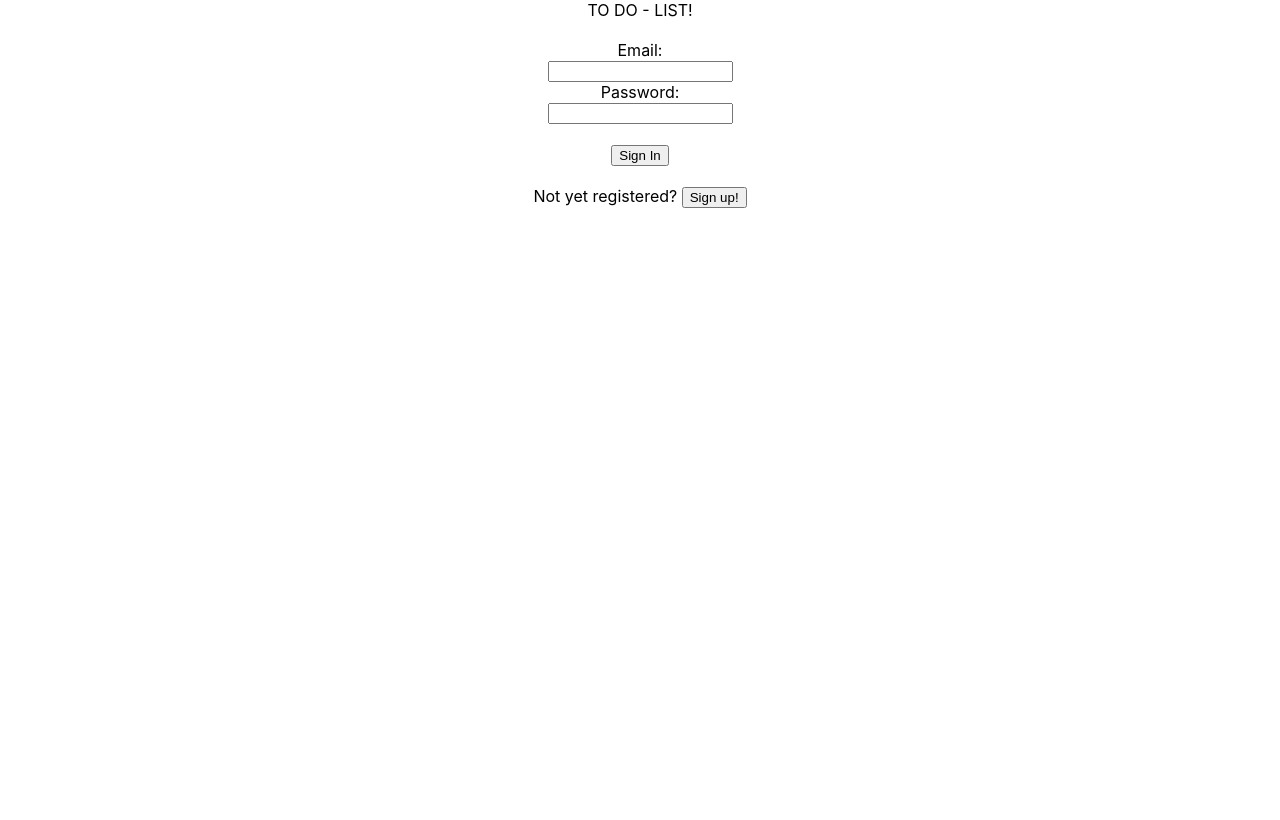
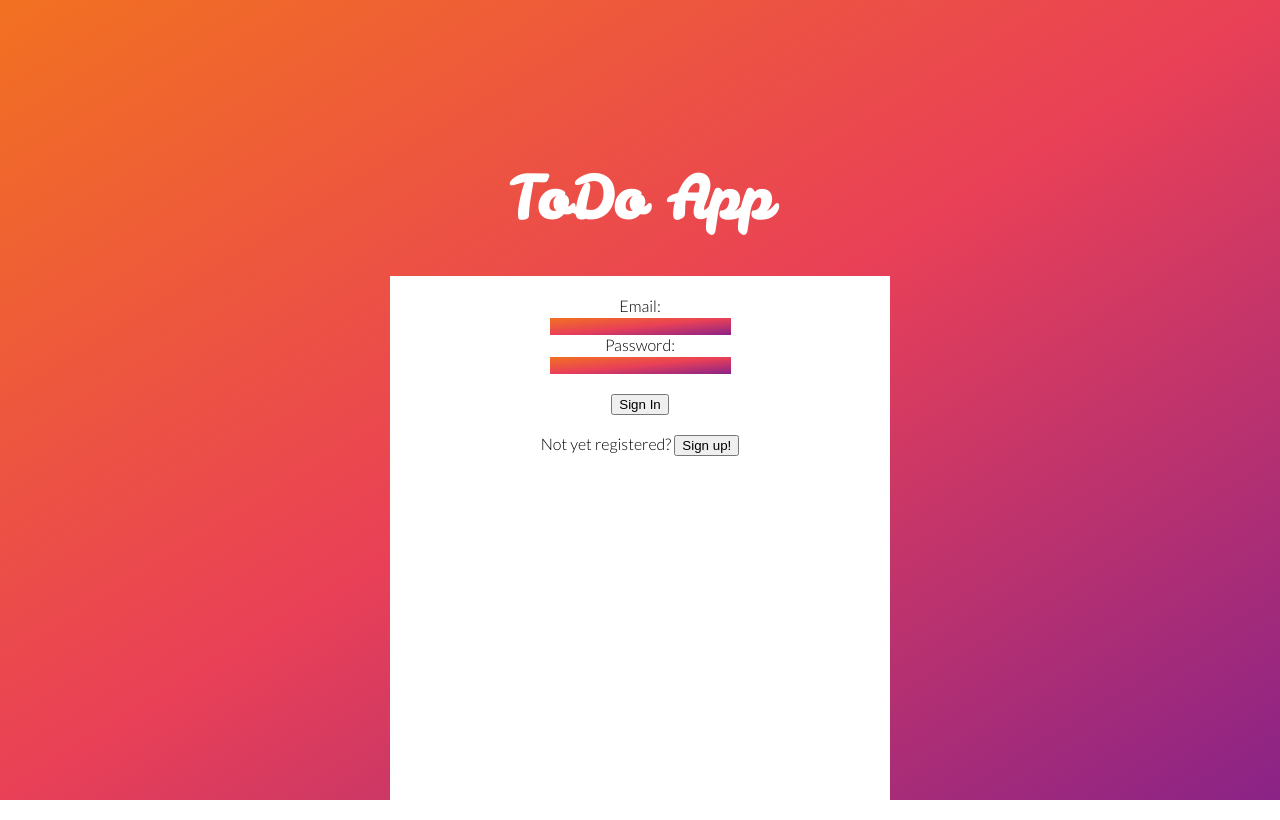
Before and after one commit to luisa-k/to-do-list-app, a React (Create React App) app: page /tasks in a window 1280 px wide. Built offline with nearby package versions, Linux system fonts and the light colour scheme; no server answers.

Commit message:
Added styles and updated the authentication process

```diff
--- a/package.json
+++ b/package.json
@@ -3,6 +3,9 @@
   "version": "0.1.0",
   "private": true,
   "dependencies": {
+    "@fortawesome/fontawesome-svg-core": "^1.2.36",
+    "@fortawesome/free-solid-svg-icons": "^5.15.4",
+    "@fortawesome/react-fontawesome": "^0.1.16",
     "@testing-library/jest-dom": "^5.14.1",
     "@testing-library/react": "^11.2.7",
     "@testing-library/user-event": "^12.8.3",
--- a/src/App.css
+++ b/src/App.css
@@ -1,12 +1,66 @@
+@import url("https://fonts.googleapis.com/css2?family=Lato:wght@100;300&family=Leckerli+One&display=swap");
+body {
+  height: 100vh;
+  font-family: "Lato", sans-serif;
+}
+h1,
+h2,
+h3,
+h4 {
+  font-family: "Leckerli One", cursive;
+}
+#root {
+  display: flex;
+  flex-direction: column;
+  justify-content: center;
+  align-items: center;
+  height: 100%;
+  background: #8a2387; /* fallback for old browsers */
+  background: -webkit-linear-gradient(
+    to bottom right,
+    #f27121,
+    #e94057,
+    #8a2387
+  ); /* Chrome 10-25, Safari 5.1-6 */
+  background: linear-gradient(
+    to bottom right,
+    #f27121,
+    #e94057,
+    #8a2387
+  ); /* W3C, IE 10+/ Edge, Firefox 16+, Chrome 26+, Opera 12+, Safari 7+ */
+}
+.App h1 {
+  color: white;
+  font-size: 58px;
+}
 .App {
+  height: 70vh;
+  width: 500px;
   text-align: center;
 }
-
+.AppContainer {
+  width: 100%;
+  height: 68vh;
+  overflow-y: auto;
+  background-color: white;
+  padding: 20px;
+  box-sizing: border-box;
+}
 .App-logo {
   height: 40vmin;
   pointer-events: none;
 }
-
+.signIn input[type="email"],
+.signIn input[type="password"] {
+  border: none;
+  background: -webkit-linear-gradient(
+    to bottom right,
+    #f27121,
+    #e94057,
+    #8a2387
+  ); /* Chrome 10-25, Safari 5.1-6 */
+  background: linear-gradient(to bottom right, #f27121, #e94057, #8a2387);
+}
 @media (prefers-reduced-motion: no-preference) {
   .App-logo {
     animation: App-logo-spin infinite 20s linear;
@@ -28,6 +82,32 @@
   color: #61dafb;
 }
 
+.Buttons-task {
+  display: flex;
+  justify-content: center;
+  flex-direction: column;
+  width: 40px;
+}
+.Buttons-task button,
+.Buttons-task a {
+  width: 100%;
+  height: 33%;
+  border: none;
+  cursor: pointer;
+}
+.Buttons-task button.editBtn {
+  height: 100%;
+  background-color: #f27121;
+  color: white;
+}
+.Buttons-task button.deleteBtn {
+  background-color: #e94057;
+  color: white;
+}
+.Buttons-task button.checkBtn {
+  background-color: #8a2387;
+  color: white;
+}
 @keyframes App-logo-spin {
   from {
     transform: rotate(0deg);
--- a/src/App.js
+++ b/src/App.js
@@ -45,9 +45,10 @@ class App extends Component {
   };
 
   loadTasks = (data) => {
+    console.log(data);
     data.sort((a, b) => {
-      const aDate = new Date(a.date + " " + a.time);
-      const bDate = new Date(b.date + " " + b.time);
+      const aDate = new Date(a.duedate + " " + a.time);
+      const bDate = new Date(b.duedate + " " + b.time);
 
       return bDate.getTime() - aDate.getTime();
     });
@@ -68,7 +69,21 @@ class App extends Component {
   updateloggedIn = (update) => {
     this.setState({ loggedIn: update });
   };
-
+  fetchTasks = () => {
+    fetch("http://localhost:5000/tasks", {
+      method: "post",
+      headers: { "Content-Type": "application/json" },
+      credentials: "include",
+      body: JSON.stringify({
+        createdby: this.state.user.id,
+      }),
+    })
+      .then((response) => response.json())
+      .then((tasks) => {
+        this.loadTasks(tasks);
+        this.updateloggedIn(true);
+      });
+  };
   isAuth = async () => {
     try {
       const response = await fetch("http://localhost:5000/verify", {
@@ -80,19 +95,7 @@ class App extends Component {
       console.log(parseRes);
       if (parseRes.answer === true) {
         this.loadUser(parseRes.user);
-        fetch("http://localhost:5000/tasks", {
-          method: "post",
-          headers: { "Content-Type": "application/json" },
-          credentials: "include",
-          body: JSON.stringify({
-            createdby: parseRes.user.id,
-          }),
-        })
-          .then((response) => response.json())
-          .then((tasks) => {
-            this.loadTasks(tasks);
-            this.updateloggedIn(true);
-          });
+        this.fetchTasks();
       } else {
         console.log("No login possible");
         this.setState({
@@ -114,6 +117,7 @@ class App extends Component {
       <Router>
         <div className="App">
           <Logo />
+          <div className="AppContainer">
             {!this.state.loggedIn ? (
               <SignIn
                 loadUser={this.loadUser}
@@ -124,7 +128,10 @@ class App extends Component {
               <BrowserRouter>
                 <Switch>
                   <Route path="/addtask">
-                  <AddTask loadTasks={this.loadTasks} user={this.state.user} />
+                    <AddTask
+                      loadTasks={this.loadTasks}
+                      user={this.state.user}
+                    />
                   </Route>
                   <Route exact path="/register">
                     <Register
@@ -135,6 +142,7 @@ class App extends Component {
                   </Route>
                   <Route path="/tasks">
                     <Tasks
+                      fetchTasks={this.fetchTasks}
                       loadTasks={this.loadTasks}
                       loadOneTask={this.loadOneTask}
                       name={this.state.user.name}
@@ -156,6 +164,7 @@ class App extends Component {
               </BrowserRouter>
             )}
           </div>
+        </div>
       </Router>
     );
   }
--- a/src/components/ChangeTask/ChangeTask.js
+++ b/src/components/ChangeTask/ChangeTask.js
@@ -62,7 +62,7 @@ class ChangeTask extends React.Component {
   render() {
     return (
       <div>
-        {`Change task: ${this.props.id}!:)`}
+        {`Change your task`}
         <br></br>
         <br></br>
         <label htmlFor="todo">Change the description:</label>
@@ -91,7 +91,7 @@ class ChangeTask extends React.Component {
         </Link>
         <br></br>
         <Link to="/tasks">
-          <button>No change</button>
+          <button>Return to list</button>
         </Link>
       </div>
     );
--- a/src/components/Logo/Logo.js
+++ b/src/components/Logo/Logo.js
@@ -1,13 +1,13 @@
-import React from 'react';
+import React from "react";
 
 class Logo extends React.Component {
-    render() {
-        return(
-            <div>
-                <label>TO DO - LIST!</label><br></br><br></br>
-            </div>
-        )
-    }
+  render() {
+    return (
+      <div>
+        <h1>ToDo App</h1>
+      </div>
+    );
+  }
 }
 
 export default Logo;
--- a/src/components/SignIn/SignIn.js
+++ b/src/components/SignIn/SignIn.js
@@ -7,6 +7,7 @@ class SignIn extends React.Component {
     this.state = {
       signInEmail: "",
       signInPassword: "",
+      user: {},
     };
   }
 
@@ -17,7 +18,21 @@ class SignIn extends React.Component {
   onPasswordInput = (event) => {
     this.setState({ signInPassword: event.target.value });
   };
-
+  loadTasks = (parseRes) => {
+    fetch("http://localhost:5000/tasks", {
+      method: "post",
+      headers: { "Content-Type": "application/json" },
+      credentials: "include",
+      body: JSON.stringify({
+        createdby: this.state.user.id,
+      }),
+    })
+      .then((response) => response.json())
+      .then((tasks) => {
+        this.props.loadTasks(tasks);
+        this.props.updateloggedIn(true);
+      });
+  };
   onSubmitSignIn = async () => {
     const response = await fetch("http://localhost:5000/signin", {
       method: "post",
@@ -30,20 +45,8 @@ class SignIn extends React.Component {
     });
     const parseRes = await response.json();
     if (parseRes.user && parseRes.user[0].id) {
-      this.props.loadUser(parseRes.user[0]);
-      fetch("http://localhost:5000/tasks", {
-        method: "post",
-        headers: { "Content-Type": "application/json" },
-        credentials: "include",
-        body: JSON.stringify({
-          createdby: parseRes.user[0].id,
-        }),
-      })
-        .then((response) => response.json())
-        .then((tasks) => {
-          this.props.loadTasks(tasks);
-          this.props.updateloggedIn(true);
-        });
+      this.setState({ user: parseRes.user[0] });
+      this.loadTasks();
     } else {
       console.log("No login possible");
     }
@@ -57,12 +60,12 @@ class SignIn extends React.Component {
 
   render() {
     return (
-      <div>
+      <div className="signIn">
         <label htmlFor="email">Email: </label>
         <br></br>
         <input
           onChange={this.onEmailInput}
-          type="text"
+          type="email"
           id="email"
           name="email"
         ></input>
--- a/src/components/Tasks/Tasks.css
+++ b/src/components/Tasks/Tasks.css
@@ -1,11 +1,28 @@
 .card {
-    box-shadow: 0 4px 8px 0 rgba(0,0,0,0.2);
+  box-shadow: 0 4px 8px 0 rgba(0, 0, 0, 0.2);
   transition: 0.3s;
   margin: auto;
-    width: 30%;
+  width: 100%;
   padding: 20px;
+  box-sizing: border-box;
+  display: flex;
+}
+
+.card-data {
+  display: flex;
+  justify-content: center;
+  flex-direction: column;
+  width: 400px;
+}
+
+li {
+  list-style: none;
 }
 
 .card:hover {
-    box-shadow: 0 8px 16px 0 rgba(0,0,0,0.2);
+  box-shadow: 0 8px 16px 0 rgba(0, 0, 0, 0.2);
 }
+
+.card-elements {
+  text-decoration: line-through;
+}
```
Also changed, not shown: src/components/Tasks/Tasks.js (+58 -9 lines), 1 other file (tests, documents, lock files or other folders). Lines whose indentation alone changed are shown as unchanged.
